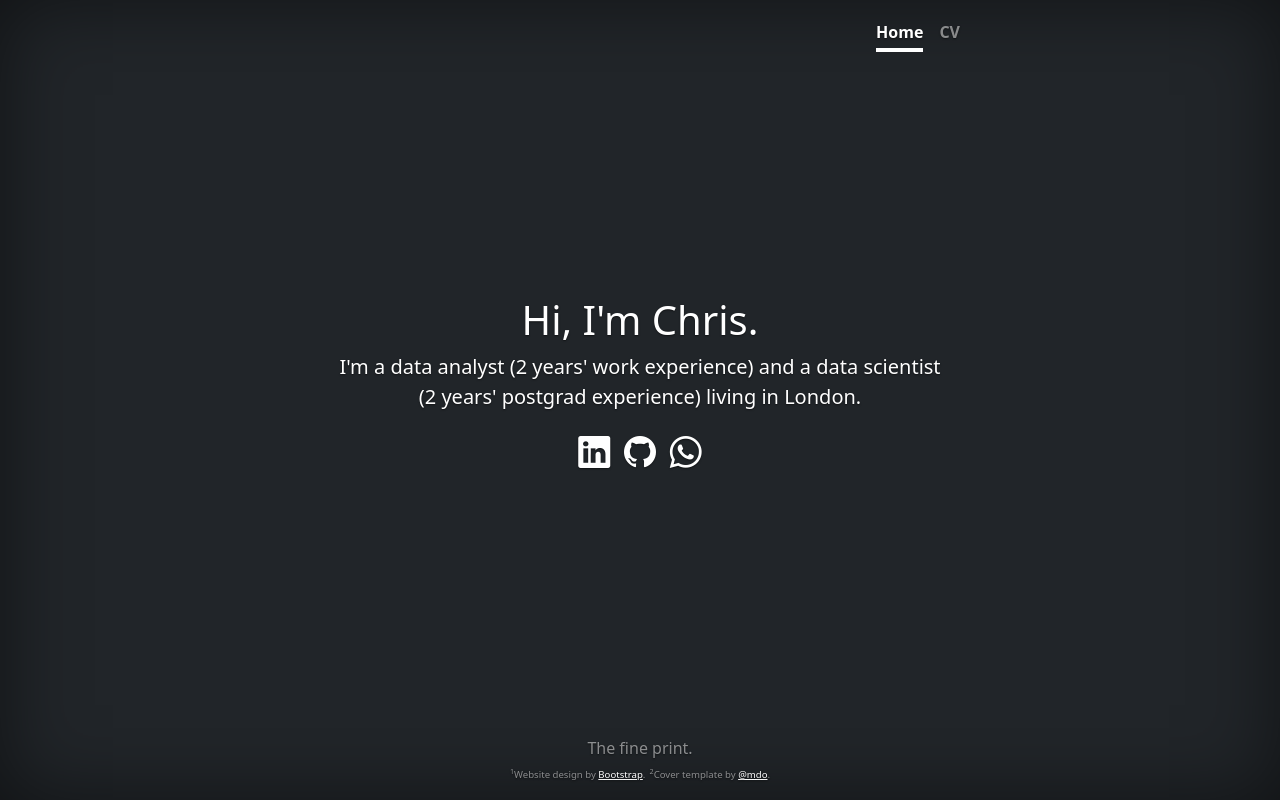
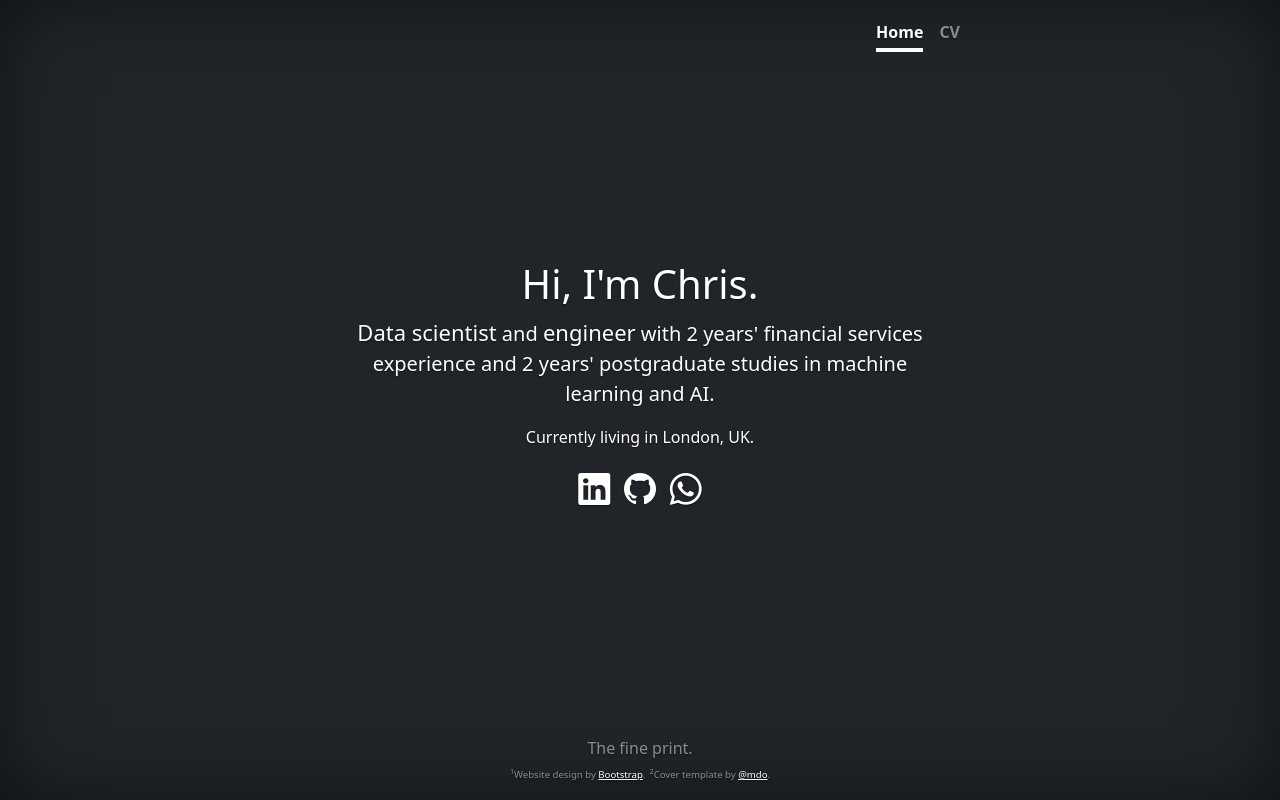
Before and after one commit to cconrady/cconrady.github.io, a plain HTML site: page index.html in a window 1280 px wide. Drawn offline with nearby package versions, Linux system fonts and the light colour scheme.

Commit message:
Update index.html

```diff
--- a/index.html
+++ b/index.html
@@ -43,7 +43,7 @@
         <!-- <h3 class="float-md-start mb-0">Cover</h3> -->
         <nav class="nav nav-masthead justify-content-center float-md-end">
           <a class="nav-link active" aria-current="page" href="#">Home</a>
-          <a class="nav-link" href="https://docs.google.com/uc?export=download&id=1zvCuGx5t2URrx6m9SAfeJvrlOBFnIi5W">CV</a>
+          <a class="nav-link" href="https://docs.google.com/uc?export=download&id=1nXJqI2BFoe9FMCSz6UiaPl85hKv6MEbg">CV</a>
         </nav>
       </div>
     </header>
@@ -52,7 +52,12 @@
 
     <h1>Hi, I'm Chris.</h1>
 
-    <p class="lead">I'm a <strong>data analyst</strong> (2 years' work experience) and a <strong>data scientist</strong> <br>(2 years' postgrad experience) living in London.</p>
+    <p class="lead">
+      <strong style="font-size: 1.1em;">Data scientist</strong> and
+      <strong style="font-size: 1.1em;">engineer</strong>
+      with 2 years' financial services experience and 2 years' postgraduate studies in machine learning and AI.
+
+    <p>Currently living in London, UK.</p>
 
     <a href="https://linkedin.com/in/chrisrconrady" class="bi bi-linkedin" target="_blank" style="font-size: 2rem; color: white; padding: .3rem"></a>
     <a href="https://github.com/cconrady" class="bi bi-github" target="_blank" style="font-size: 2rem; color: white; padding: .3rem"></a>
```
